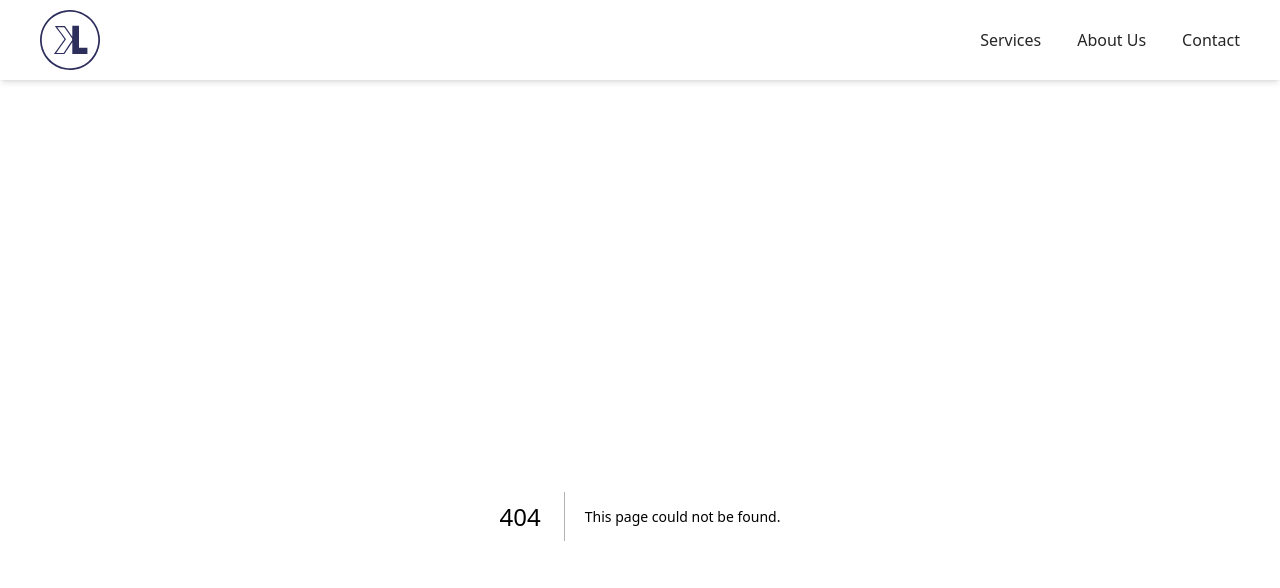
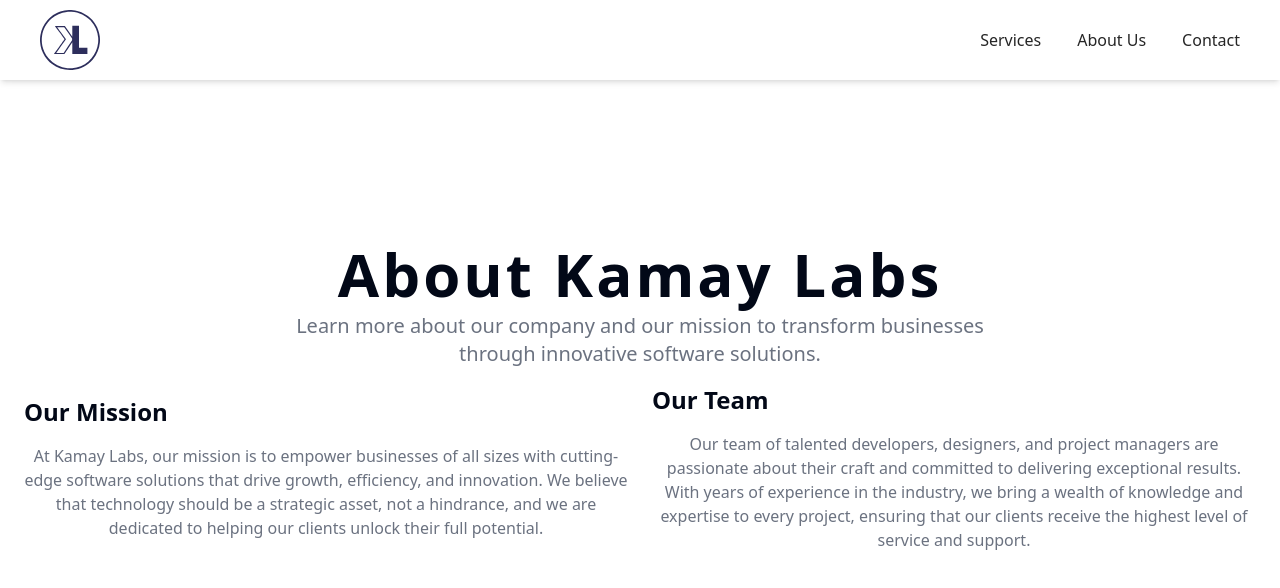
Before and after one commit to c4miloarriagada/kamay, a Next.js app: page /about in a window 1280 px wide. Before the commit this address had no page. Shown: the top 588 px of the page. Built offline with nearby package versions, Linux system fonts and the light colour scheme.

Commit message:
feature: added about page

```diff
--- /dev/null
+++ b/src/app/about/page.tsx
@@ -0,0 +1,44 @@
+export default function AboutPage() {
+  return (
+    <div>
+      <section className='w-full py-12 md:py-24 lg:py-32'>
+        <div className='container px-4 md:px-6'>
+          <div className='flex flex-col items-center space-y-4 text-center'>
+            <div className='space-y-2'>
+              <h1 className='text-3xl font-bold tracking-wider sm:text-5xl xl:text-6xl/none'>
+                About Kamay Labs
+              </h1>
+              <p className='mx-auto max-w-[700px] text-gray-500 md:text-xl dark:text-gray-400'>
+                Learn more about our company and our mission to transform
+                businesses through innovative software solutions.
+              </p>
+            </div>
+            <div className='grid gap-6 lg:grid-cols-2'>
+              <div className='flex flex-col items-start justify-center space-y-4'>
+                <h2 className='text-2xl font-bold'>Our Mission</h2>
+                <p className='text-gray-500 dark:text-gray-400'>
+                  At Kamay Labs, our mission is to empower businesses of all
+                  sizes with cutting-edge software solutions that drive growth,
+                  efficiency, and innovation. We believe that technology should
+                  be a strategic asset, not a hindrance, and we are dedicated to
+                  helping our clients unlock their full potential.
+                </p>
+              </div>
+              <div className='flex flex-col items-start justify-center space-y-4'>
+                <h2 className='text-2xl font-bold'>Our Team</h2>
+                <p className='text-gray-500 dark:text-gray-400'>
+                  Our team of talented developers, designers, and project
+                  managers are passionate about their craft and committed to
+                  delivering exceptional results. With years of experience in
+                  the industry, we bring a wealth of knowledge and expertise to
+                  every project, ensuring that our clients receive the highest
+                  level of service and support.
+                </p>
+              </div>
+            </div>
+          </div>
+        </div>
+      </section>
+    </div>
+  );
+}
--- a/src/components/Header/Header.tsx
+++ b/src/components/Header/Header.tsx
@@ -1,15 +1,13 @@
-'use client';
 import Link from 'next/link';
 import Logo from './../../../public/favicon.svg';
-import { Button } from '../Button/Button';
 
 export const Header = () => {
   return (
-    <header className='sticky top-0  flex h-20 w-full items-center justify-between gap-4 bg-white/10 px-10 text-white  shadow-md  backdrop-blur max-md:px-2 '>
+    <header className='sticky top-0 flex  h-20 w-full items-center justify-between gap-4 bg-white/10 px-10 text-white shadow-md  backdrop-blur  max-md:h-16 max-md:px-2 '>
       <div className='  flex  h-full items-center  gap-3  '>
-        <span>
+        <Link href='/home' className='max-md:scale-75'>
           <Logo fill='#2d2e5c' height={60} width={60} />
-        </span>
+        </Link>
       </div>
       <div className=' flex h-full w-full items-end justify-center py-3'>
         <span className='flex h-full w-full items-center justify-end gap-9 font-medium text-neutral-800  max-md:gap-3'>
```
Also changed, not shown: src/app/home/page.tsx (+0 -7 lines).
